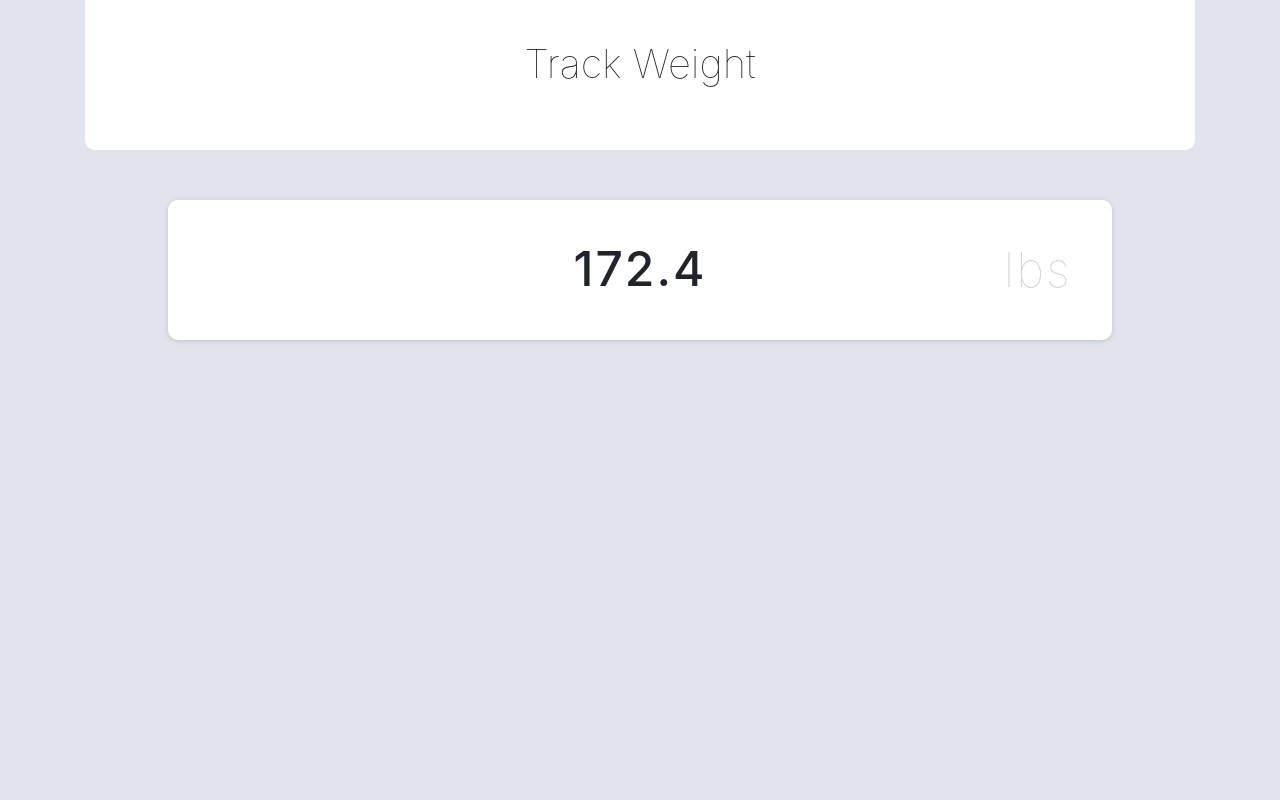
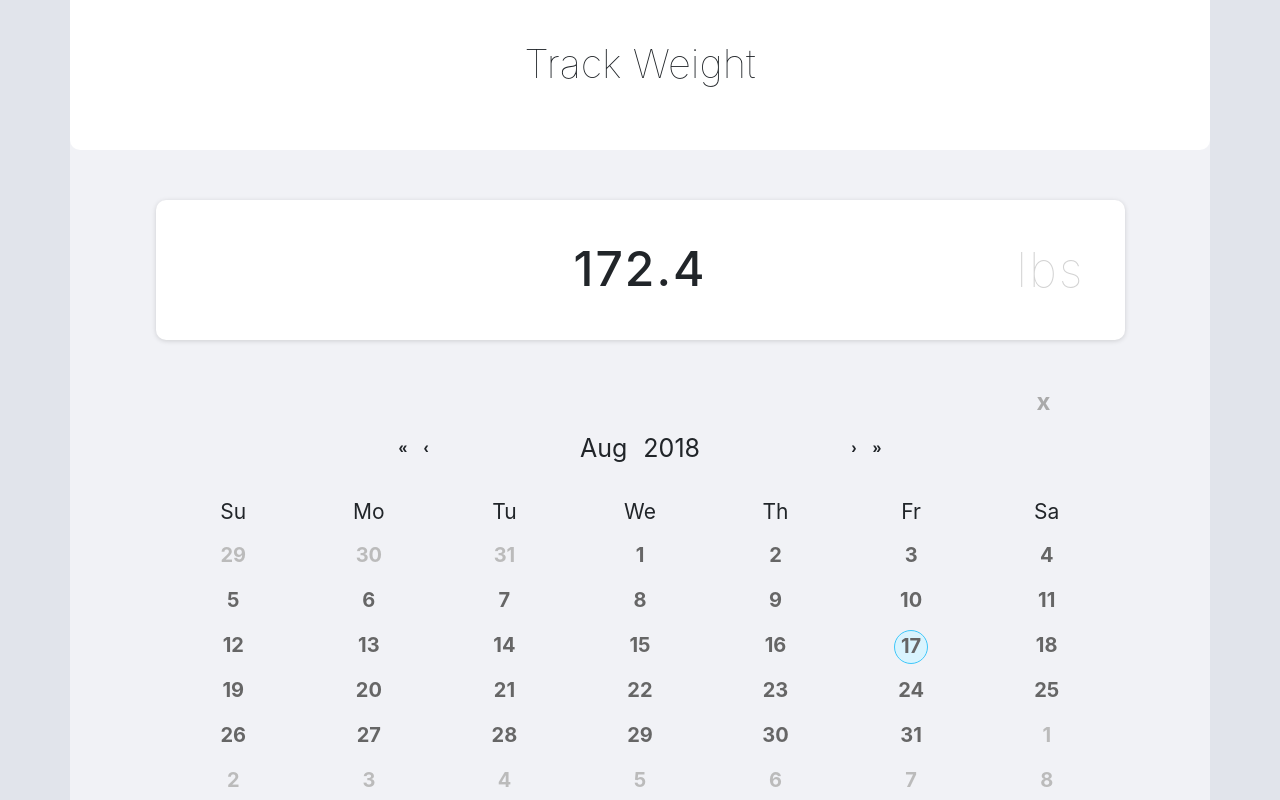
Before and after one commit to MenatPink/TrackWeight, a React (Create React App) app: page / in a window 1280 px wide. Shown: the top 800 px of the page. Built offline with nearby package versions, Linux system fonts and the light colour scheme.

Commit message:
Addition of Calendar With Styling

```diff
--- a/src/Components/App.js
+++ b/src/Components/App.js
@@ -1,14 +1,19 @@
 import React, { Component } from "react";
 import "./../Styles/App.css";
+import "rc-calendar/assets/index.css";
 import TitleBar from "./TitleBar";
 import WeightTile from "./WeightTile";
+import Calendar from "rc-calendar";
 
 class App extends Component {
   render() {
     return (
-      <div class="container view-wrapper">
+      <div className="container view-wrapper">
         <TitleBar />
         <WeightTile />
+        <div className="calendar-wrapper">
+          <Calendar showWeekNumber={false} />
+        </div>
       </div>
     );
   }
--- a/src/Components/TitleBar.js
+++ b/src/Components/TitleBar.js
@@ -1,5 +1,5 @@
 import React from "react";
-import ReactDOM from "react-dom";
+// import ReactDOM from "react-dom";
 
 function TitleBar() {
   return (
--- a/src/Components/WeightTile.js
+++ b/src/Components/WeightTile.js
@@ -1,5 +1,5 @@
 import React from "react";
-import ReactDOM from "react-dom";
+// import ReactDOM from "react-dom";
 
 function WeightTile() {
   return (
--- a/src/Styles/App.css
+++ b/src/Styles/App.css
@@ -15,6 +15,12 @@ body {
   padding-top: 40px;
   text-align: center;
   font-weight: lighter;
+}
+
+.view-wrapper {
+  background-color: #f1f2f6;
+  height: 1000px;
+  padding: 0;
 }
 
 .weight-tile {
@@ -45,4 +51,72 @@ body {
   font-weight: lighter;
 }
 
+.calendar-wrapper {
+  margin-top: 40px;
+}
+.calendar-wrapper .rc-calendar {
+  width: 85%;
+  height: 480px;
+  margin: auto;
+  display: block;
+  border-radius: 10px;
+  font-family: -apple-system, BlinkMacSystemFont, "Segoe UI", Roboto, "Helvetica Neue", Arial, sans-serif, "Apple Color Emoji", "Segoe UI Emoji", "Segoe UI Symbol";
+  font-weight: bolder;
+  background-color: transparent;
+  box-shadow: none;
+  border: none;
+}
+.calendar-wrapper .rc-calendar-header {
+  padding: 11px 238px;
+  height: 60px;
+  border: none;
+}
+.calendar-wrapper .rc-calendar-body {
+  height: auto;
+}
+.calendar-wrapper .rc-calendar-my-select a {
+  font-size: 25px;
+  font-weight: lighter;
+}
+.calendar-wrapper .rc-calendar-input-wrap {
+  border: none;
+  height: 40px;
+}
+.calendar-wrapper .rc-calendar-input-wrap .rc-calendar-date-input-wrap {
+  height: inherit;
+}
+.calendar-wrapper .rc-calendar-input-wrap .rc-calendar-date-input-wrap .rc-calendar-input {
+  height: inherit;
+  font-size: 25px;
+  padding-left: 50px;
+  background-color: transparent;
+}
+.calendar-wrapper .rc-calendar-input-wrap .rc-calendar-clear-btn {
+  top: 10px;
+  right: 71px;
+  height: 30px;
+}
+.calendar-wrapper .rc-calendar-input-wrap .rc-calendar-clear-btn:after {
+  font-size: 24px;
+  height: inherit;
+}
+.calendar-wrapper .rc-calendar-column-header-inner {
+  font-size: 21px;
+}
+.calendar-wrapper .rc-calendar-date {
+  border-radius: 50%;
+  font-size: 20px;
+  height: 34px;
+  width: 34px;
+  line-height: 30px;
+}
+.calendar-wrapper .rc-calendar-table tr {
+  height: 45px;
+}
+.calendar-wrapper .rc-calendar-footer {
+  border: none;
+  font-size: 30px;
+  font-weight: lighter;
+}
+
 /*# sourceMappingURL=app.css.map */
--- /dev/null
+++ b/src/Styles/Components/_Calendar.scss
@@ -0,0 +1,69 @@
+.calendar-wrapper {
+    margin-top: 40px;
+    .rc-calendar {
+        width: 85%;
+        height: 480px;
+        margin: auto;
+        display: block;
+        border-radius: $default-border-radius;
+        font-family: -apple-system, BlinkMacSystemFont, "Segoe UI", Roboto, "Helvetica Neue", Arial, sans-serif, "Apple Color Emoji", "Segoe UI Emoji", "Segoe UI Symbol";
+        font-weight: bolder;
+        background-color: transparent;
+        box-shadow: none;
+        border: none;
+    }
+    .rc-calendar-header {
+        padding: 11px 238px;
+        height: 60px;
+        border: none;
+    }
+    .rc-calendar-body {
+        height: auto;
+    }
+    .rc-calendar-my-select a {
+        font-size: 25px;
+        font-weight: lighter;
+    }
+    .rc-calendar-input-wrap {
+        border: none;
+        height: 40px;
+        .rc-calendar-date-input-wrap {
+            height: inherit;
+            .rc-calendar-input {
+                height: inherit;
+                font-size: 25px;
+                padding-left: 50px;
+                background-color: transparent;
+            }
+        }
+        .rc-calendar-clear-btn {
+            top: 10px;
+            right: 71px;
+            height: 30px;
+        }
+        .rc-calendar-clear-btn:after {
+            font-size: 24px;
+            height: inherit;
+        }
+    }
+    .rc-calendar-column-header-inner {
+        font-size: 21px;
+    }
+    .rc-calendar-date {
+        border-radius: 50%;
+        font-size: 20px;
+        height: 34px;
+        width: 34px;
+        line-height: 30px;
+    }
+    .rc-calendar-table {
+        tr {
+            height: 45px;
+        }
+    }
+    .rc-calendar-footer {
+        border: none;
+        font-size: 30px;
+        font-weight: lighter;
+    }
+}
--- a/src/Styles/Components/_Components.scss
+++ b/src/Styles/Components/_Components.scss
@@ -1,3 +1,4 @@
 @import 'TitleBar';
 @import 'ContentWrapper';
 @import 'WeightTitle';
+@import 'Calendar';
--- a/src/Styles/Components/_ContentWrapper.scss
+++ b/src/Styles/Components/_ContentWrapper.scss
@@ -1 +1,5 @@
-.view-wrapper {}
+.view-wrapper {
+    background-color: #f1f2f6;
+    height: 1000px;
+    padding: 0;
+}
```
Also changed, not shown: 1 other file (tests, documents, lock files or other folders).
